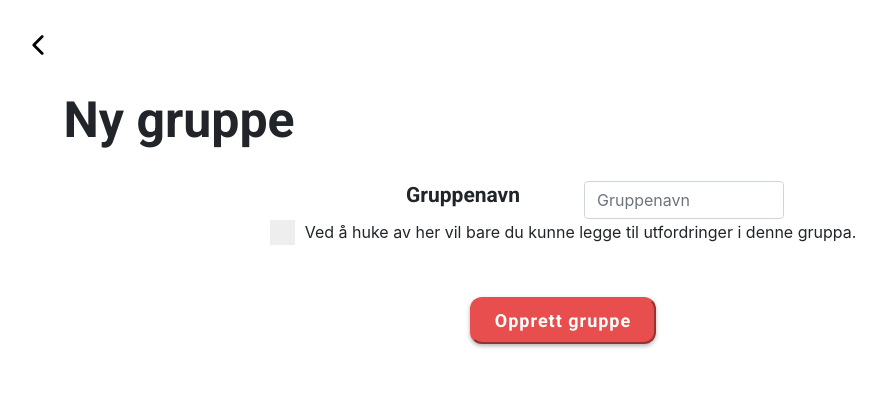
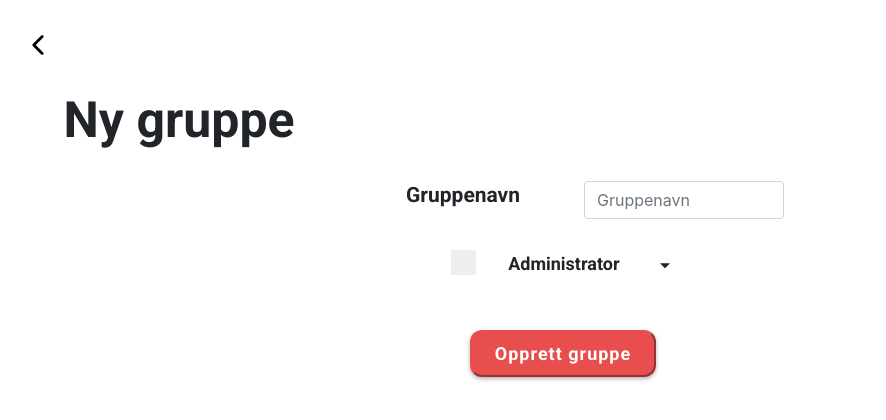
Before and after one commit to G-D-Tech/kompiter, a React (Create React App) app: page /CreateGroup in a window 1280 px wide. Shown: the top 420 px of the page, without its empty margins (77-963 px from the left). Built offline with nearby package versions, Linux system fonts and the light colour scheme; no server answers.

Commit message:
forandre tekst stil

```diff
--- a/public/index.html
+++ b/public/index.html
@@ -25,7 +25,7 @@
 <link rel="preconnect" href="https://fonts.googleapis.com">
 <link rel="preconnect" href="https://fonts.gstatic.com" crossorigin>
 <link href="https://fonts.googleapis.com/css2?family=Roboto:wght@700&display=swap" rel="stylesheet">
-
+<link href="https://fonts.googleapis.com/css2?family=Roboto:wght@300&display=swap" rel="stylesheet">
     <!--
       Notice the use of %PUBLIC_URL% in the tags above.
       It will be replaced with the URL of the `public` folder during the build.
@@ -35,7 +35,7 @@
       work correctly both with client-side routing and a non-root public URL.
       Learn how to configure a non-root public URL by running `npm run build`.
     -->
-    <title>React App</title>
+    <title>kompit</title>
   </head>
   <body>
     <noscript>You need to enable JavaScript to run this app.</noscript>
--- a/src/screens/CreateGroup.js
+++ b/src/screens/CreateGroup.js
@@ -13,6 +13,8 @@ import { FiCopy } from "react-icons/fi";
 import { CopyToClipboard } from "react-copy-to-clipboard";
 import { IoIosArrowBack } from "react-icons/io";
 
+import { RiArrowDownSFill } from "react-icons/ri";
+
 import firebase from "../firebase";
 
 const CreateGroup = () => {
@@ -24,6 +26,7 @@ const CreateGroup = () => {
   const ref = firebase.firestore();
   const [firstRun, setFirstRun] = useState(true);
   const [currentUser, setCurrentUser] = useState("");
+  const [adminInfo, setAdminInfo] = useState(false);
 
   //Adds a new group to current user
   function addGroup(newGroup) {
@@ -129,16 +132,33 @@ const CreateGroup = () => {
         </div>
       </div> */}
 
-      <div className="d-flex justify-content-center">
+      <div className="d-flex justify-content-center container">
         <label className="checkboxContainer">
           <input type="checkbox" id="adminCheckbox"></input>
           <span className="checkmark"></span>
         </label>
-        <label>
+        <label
+          className="textAdmin"
+          onClick={() => {
+            setAdminInfo(!adminInfo);
+          }}
+        >
+          Administrator
+        </label>
+        <RiArrowDownSFill
+          size={20}
+          className="iconArrowDown "
+          onClick={() => {
+            setAdminInfo(!adminInfo);
+          }}
+        ></RiArrowDownSFill>
+      </div>
+      {adminInfo ? (
+        <label className="infoAdmin">
           Ved å huke av her vil bare du kunne legge til utfordringer i denne
           gruppa.
         </label>
-      </div>
+      ) : null}
 
       <div className="button-container">
         <button
--- a/src/screens/GroupPageAdd.js
+++ b/src/screens/GroupPageAdd.js
@@ -302,7 +302,7 @@ function GroupPageAdd() {
                       </div>
 
                       <div className="settings">
-                        <label className="settingsText">rediger navn</label>
+                        <label className="settingsText">Rediger navn</label>
                         <button
                           className="settingChangeButtonStyle"
                           onClick={() => {
--- a/src/styles/CreateGroup.css
+++ b/src/styles/CreateGroup.css
@@ -3,15 +3,18 @@
   font-size: 21px;
   margin-left: 5%;
   margin-right: 5%;
+  font-weight: 700;
 }
 
 .textGruppe {
   font-family: "Roboto", sans-serif;
   font-size: 21px;
+  font-weight: 700;
 }
 .text-code {
   font-family: "Roboto", sans-serif;
   font-size: 13px;
+  font-weight: 700;
   margin-left: 9px;
   margin-right: 9px;
   padding: -10px;
@@ -20,6 +23,7 @@
 .textError {
   font-family: "Roboto", sans-serif;
   font-size: 21px;
+  font-weight: 700;
   color: #e94e4e;
 }
 
@@ -98,6 +102,28 @@
   padding: 5px;
 }
 
-/* input[type="checkbox"] {
+.iconArrowDown {
+  margin-left: -20px;
+  margin-top: 5px;
+}
+
+.infoAdmin {
+  font-family: "Roboto", sans-serif;
+  font-size: 14px;
+  margin-left: 25%;
+  margin-right: 20%;
+  font-weight: 300;
+}
+
+.textAdmin {
+  font-family: "Roboto", sans-serif;
+  font-size: 18px;
+  margin-left: 2%;
+  margin-right: 5%;
+  font-weight: 700;
+}
+
+input[type="checkbox"] {
   transform: scale(2);
-} */
+  border-radius: 30px;
+}
--- a/src/styles/Homepage.css
+++ b/src/styles/Homepage.css
@@ -38,6 +38,7 @@
   color: rgb(30, 142, 247);
   margin-top: 15px;
   font-family: "Roboto", sans-serif;
+  font-weight: 700;
   padding-bottom: 20px;
 }
 
@@ -49,6 +50,7 @@
   margin-bottom: 30px;
   margin-left: 5%;
   font-family: "Roboto", sans-serif;
+  font-weight: 700;
 }
 
 .groupHead {
@@ -58,6 +60,7 @@
   margin-bottom: 30px;
   margin-left: 5%;
   font-family: "Roboto", sans-serif;
+  font-weight: 700;
 }
 
 #groupText {
@@ -67,12 +70,14 @@
   padding-right: 50px;
   padding-top: 30px;
   padding-bottom: 40px;
+  font-weight: 700;
 }
 
 .memberNumber {
   font-size: 13px;
   font-family: "Roboto", sans-serif;
   margin-left: 1%;
+  font-weight: 700;
 }
 
 .members {
@@ -95,6 +100,7 @@
   box-shadow: 0px 2px 4px rgba(0, 0, 0, 0.3);
   transition-duration: 0.2s;
   cursor: pointer;
+  font-weight: 700;
 }
 
 /* unvisited link */
@@ -102,6 +108,7 @@ a:link {
   font-family: "Roboto", sans-serif;
   color: white;
   text-decoration: none;
+  font-weight: 700;
 }
 
 /* visited link */
@@ -109,6 +116,7 @@ a:visited {
   font-family: "Roboto", sans-serif;
   color: white;
   text-decoration: none;
+  font-weight: 700;
 }
 
 /* mouse over link */
@@ -116,6 +124,7 @@ a:hover {
   font-family: "Roboto", sans-serif;
   color: white;
   text-decoration: none;
+  font-weight: 700;
 }
 
 /* selected link */
@@ -123,6 +132,7 @@ a:active {
   font-family: "Roboto", sans-serif;
   color: white;
   text-decoration: none;
+  font-weight: 700;
 }
 
 .RedButtonStyle:hover {
@@ -157,6 +167,7 @@ a:active {
   margin-top: 30px;
   margin-left: 5%;
   margin-right: 5%;
+  font-weight: 700;
 }
 
 .GroupButtonStyle:hover {
@@ -190,6 +201,7 @@ html {
   box-shadow: 0px 2px 4px rgba(0, 0, 0, 0.3);
   transition-duration: 0.2s;
   cursor: pointer;
+  font-weight: 700;
 }
 
 .imageStyle {
--- a/src/styles/LoginPage.css
+++ b/src/styles/LoginPage.css
@@ -27,6 +27,7 @@
   letter-spacing: 1px;
   font-size: 35px;
   margin-top: 30px;
+  font-weight: 700;
 }
 
 input,
@@ -69,6 +70,7 @@ textarea {
   box-shadow: 0px 2px 4px rgba(0, 0, 0, 0.3);
   transition-duration: 0.2s;
   cursor: pointer;
+  font-weight: 700;
 }
 
 .opprettButtonStyle {
@@ -86,6 +88,7 @@ textarea {
   box-shadow: 0px 2px 4px rgba(0, 0, 0, 0.3);
   transition-duration: 0.2s;
   cursor: pointer;
+  font-weight: 700;
 }
 
 .LogInButtonStyle {
@@ -103,6 +106,7 @@ textarea {
   box-shadow: 0px 2px 4px rgba(0, 0, 0, 0.3);
   transition-duration: 0.2s;
   cursor: pointer;
+  font-weight: 700;
 }
 
 .SignInButtonStyle {
@@ -121,6 +125,7 @@ textarea {
   box-shadow: 0px 2px 4px rgba(0, 0, 0, 0.3);
   transition-duration: 0.2s;
   cursor: pointer;
+  font-weight: 700;
 }
 
 .tilbakemeldingButtonStyle {
@@ -137,6 +142,7 @@ textarea {
   box-shadow: 0px 2px 4px rgba(0, 0, 0, 0.3);
   transition-duration: 0.2s;
   cursor: pointer;
+  font-weight: 700;
 }
 
 .sendInnButtonStyle {
@@ -154,6 +160,7 @@ textarea {
   box-shadow: 0px 2px 4px rgba(0, 0, 0, 0.3);
   transition-duration: 0.2s;
   cursor: pointer;
+  font-weight: 700;
 }
 
 .signUpButtonStyle {
@@ -169,6 +176,7 @@ textarea {
   box-shadow: 0px 2px 4px rgba(0, 0, 0, 0.3);
   transition-duration: 0.2s;
   cursor: pointer;
+  font-weight: 700;
 }
 
 .loginButtonStyle:hover {
@@ -267,4 +275,5 @@ textarea {
   margin-left: 5%;
   margin-right: 5%;
   margin-top: 10px;
+  font-weight: 700;
 }
--- a/src/styles/ModalGroup.css
+++ b/src/styles/ModalGroup.css
@@ -12,6 +12,7 @@
   font-size: 30px;
   font-family: "Roboto", sans-serif;
   color: white;
+  font-weight: 700;
   opacity: 0.9;
 }
 
@@ -20,6 +21,7 @@
   font-family: "Roboto", sans-serif;
   color: white;
   opacity: 0.9;
+  font-weight: 700;
 }
 
 .dateGroup-container {
@@ -245,6 +247,7 @@
   margin-left: 5%;
   font-size: 22px;
   font-family: "Roboto", sans-serif;
+  font-weight: 700;
 }
 
 .settingsText {
@@ -253,6 +256,7 @@
   margin-top: 5%;
   font-size: 18px;
   font-family: "Roboto", sans-serif;
+  font-weight: 700;
 }
 
 .display-header {
@@ -261,6 +265,7 @@
   margin-left: 15px;
   font-size: 20px;
   font-family: "Roboto", sans-serif;
+  font-weight: 700;
 }
 
 .display-headerNumber {
@@ -268,6 +273,7 @@
   color: white;
   font-size: 30px;
   font-family: "Roboto", sans-serif;
+  font-weight: 700;
 }
 
 .display-score {
@@ -277,6 +283,7 @@
   /*   opacity: 70%; */
   font-size: 14px;
   font-family: "Roboto", sans-serif;
+  font-weight: 700;
 }
 
 .display-sendTilVenner {
@@ -285,6 +292,7 @@
   /*   opacity: 70%; */
   font-size: 14px;
   font-family: "Roboto", sans-serif;
+  font-weight: 700;
 }
 
 .unchecked-circle {
@@ -339,6 +347,7 @@
   box-shadow: 0px 2px 4px rgba(0, 0, 0, 0.3);
   transition-duration: 0.2s;
   cursor: pointer;
+  font-weight: 700;
 }
 
 .DeleteButtonStyle:hover {
@@ -364,6 +373,7 @@
   box-shadow: 0px 1px 2px rgba(0, 0, 0, 0.3);
   transition-duration: 0.2s;
   cursor: pointer;
+  font-weight: 700;
 }
 .settingDeleteButtonStyle:hover {
   background-color: #d14646;
@@ -388,6 +398,7 @@
   box-shadow: 0px 1px 2px rgba(0, 0, 0, 0.3);
   transition-duration: 0.2s;
   cursor: pointer;
+  font-weight: 700;
 }
 .settingChangeButtonStyle:hover {
   background-color: #4d85f2;
@@ -417,6 +428,7 @@
   padding: 3px;
   text-align: center;
   box-shadow: 0px 2px 4px rgba(0, 0, 0, 0.3);
+  font-weight: 700;
 }
 .renameSaveButtonStyle:active {
   background: #c2ffcc;
--- a/src/styles/SignUpPage.css
+++ b/src/styles/SignUpPage.css
@@ -18,7 +18,8 @@
   padding-left: 35px;
   margin-bottom: 12px;
   cursor: pointer;
-  font-size: 22px;
+  border-radius: 50px;
+  font-size: 10px;
   -webkit-user-select: none;
   -moz-user-select: none;
   -ms-user-select: none;
@@ -51,7 +52,7 @@
 
 /* When the checkbox is checked, add a blue background */
 .checkboxContainer input:checked ~ .checkmark {
-  background-color: #2196f3;
+  background-color: #4d85f2;
 }
 
 /* Create the checkmark/indicator (hidden when not checked) */
```
